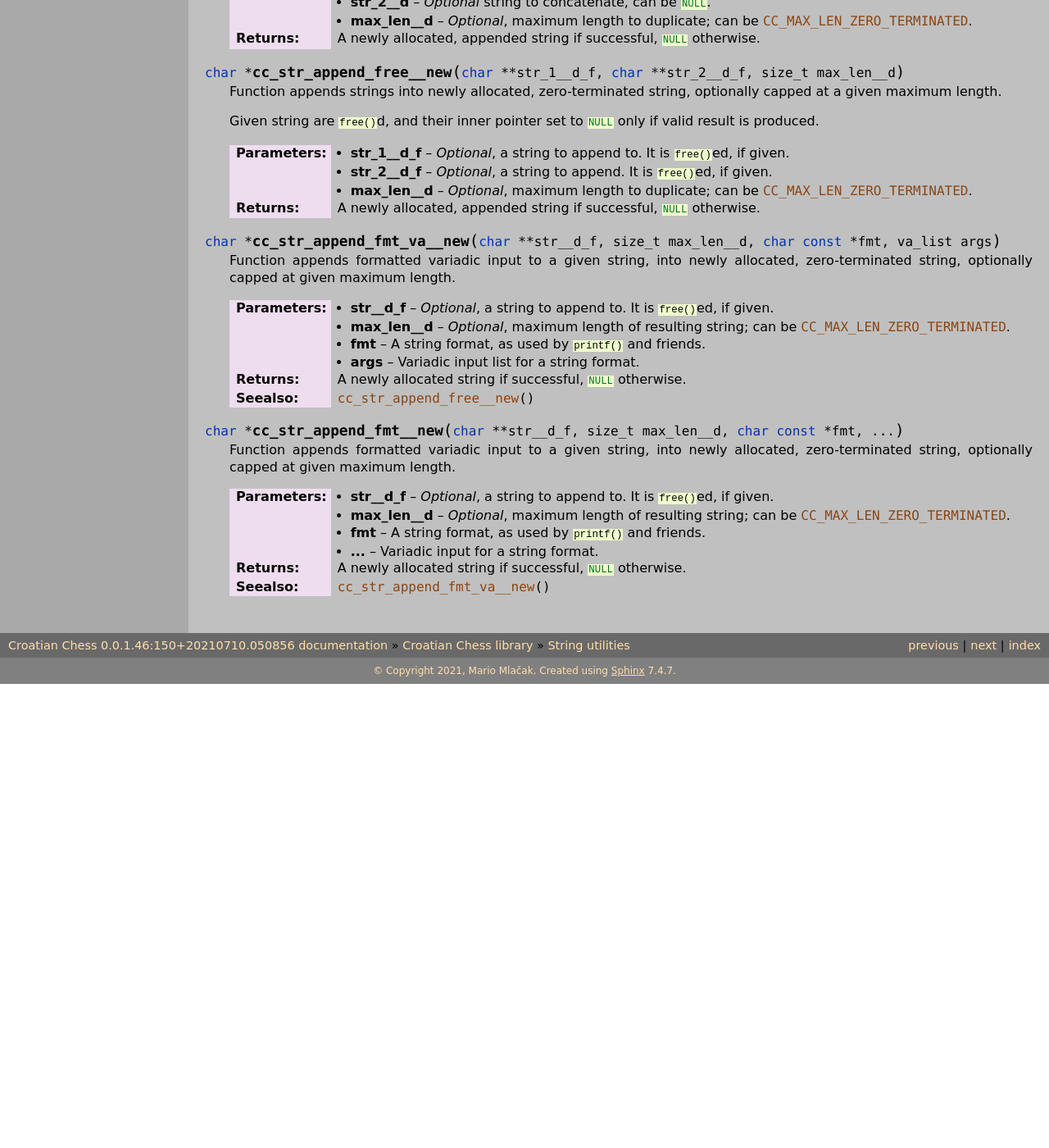
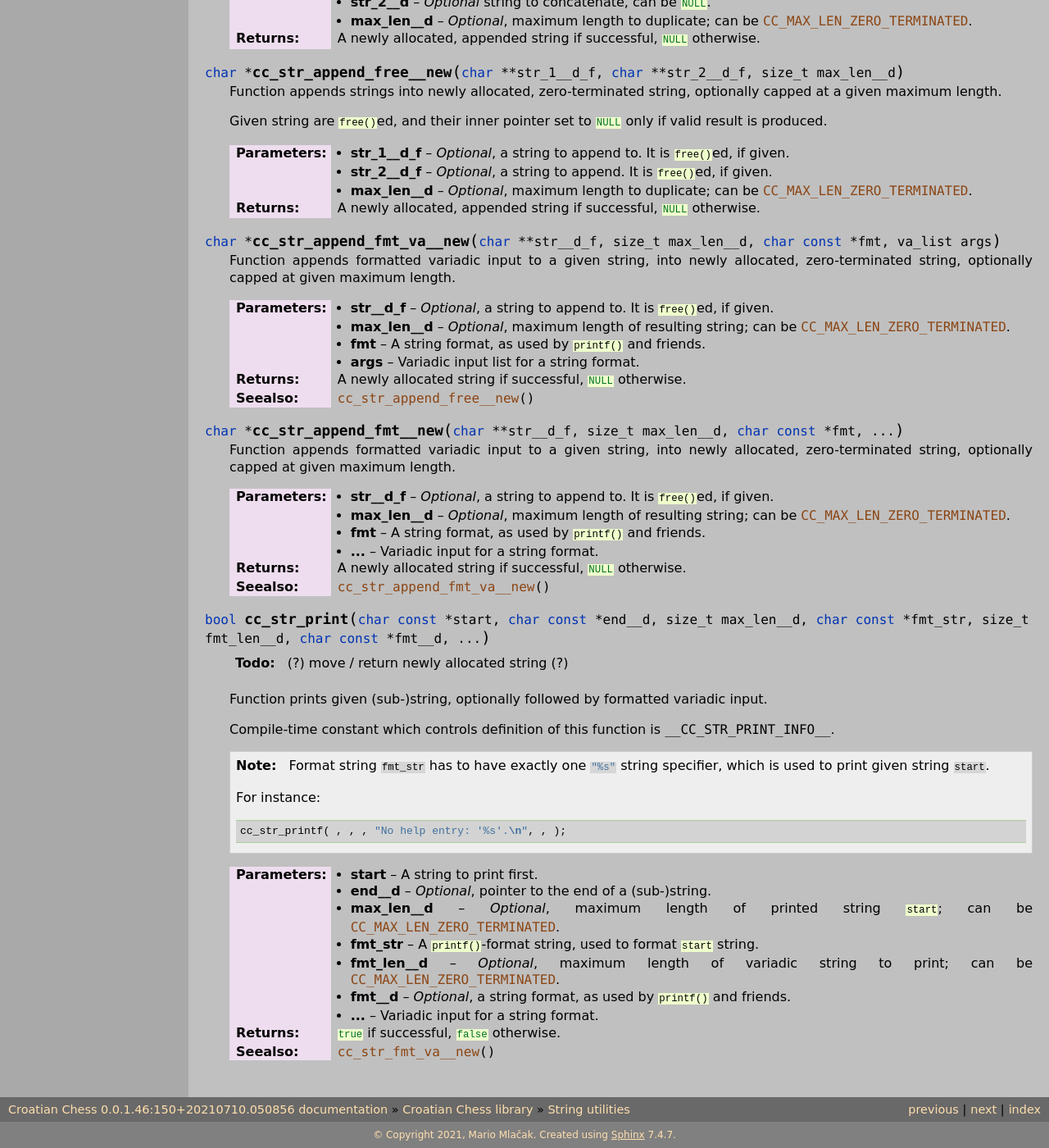
Before and after one commit to mmlacak/crochess, a Sphinx documentation site: the page built from docs/source/libcc/ccstrutils.rst, in a window 1280 px wide and 1400 px high, scrolled down 7458 px. Shown: the whole window at 82% size. Built offline with Sphinx 7.4.7, drawn with Linux system fonts in a browser that asks for light colours; before the commit the page ends 8292 px from its top, so only the background shows below that.

Commit message:
Documented cc_str_print().

```diff
--- a/docs/source/libcc/ccdefines.rst
+++ b/docs/source/libcc/ccdefines.rst
@@ -462,7 +462,8 @@ Debug
 
     Macro to call :c:`printf()`, depending on a compile-time constant.
 
-    Compile-time constant which controls definition of this macro is :c:`__CC_STR_PRINT_INFO__`.
+    Compile-time constant which controls definition of this macro is
+    :c:expr:`__CC_STR_PRINT_INFO__`.
 
     .. seealso::
 
--- a/docs/source/libcc/ccstrutils.rst
+++ b/docs/source/libcc/ccstrutils.rst
@@ -473,7 +473,7 @@ String utility functions
     Function appends strings into newly allocated, zero-terminated string,
     optionally capped at a given maximum length.
 
-    Given string are :c:`free()`\d, and their inner pointer set to
+    Given string are :c:`free()`\ed, and their inner pointer set to
     :c:`NULL` only if valid result is produced.
 
     :param str_1__d_f: *Optional*, a string to append to. It is :c:`free()`\ed, if given.
@@ -506,3 +506,37 @@ String utility functions
     :param ...: Variadic input for a string format.
     :returns: A newly allocated string if successful, :c:`NULL` otherwise.
     :seealso: :c:expr:`cc_str_append_fmt_va__new()`
+
+.. c:function:: bool cc_str_print( char const * start, char const * end__d, size_t max_len__d, char const * fmt_str, size_t fmt_len__d, char const * fmt__d, ... )
+
+    .. todo::
+
+        (?) move / return newly allocated string (?)
+
+    Function prints given (sub-)string, optionally followed by formatted
+    variadic input.
+
+    Compile-time constant which controls definition of this function is
+    :c:expr:`__CC_STR_PRINT_INFO__`.
+
+    .. note::
+
+        Format string :c:`fmt_str` has to have exactly one :c:`"%s"` string
+        specifier, which is used to print given string :c:`start`.
+
+        For instance:
+
+        .. code-block:: C
+            :force:
+
+            cc_str_printf( , , , "No help entry: '%s'.\n", , );
+
+    :param start: A string to print first.
+    :param end__d: *Optional*, pointer to the end of a (sub-)string.
+    :param max_len__d: *Optional*, maximum length of printed string :c:`start`; can be :c:expr:`CC_MAX_LEN_ZERO_TERMINATED`.
+    :param fmt_str: A :c:`printf()`\-format string, used to format :c:`start` string.
+    :param fmt_len__d: *Optional*, maximum length of variadic string to print; can be :c:expr:`CC_MAX_LEN_ZERO_TERMINATED`.
+    :param fmt__d: *Optional*, a string format, as used by :c:`printf()` and friends.
+    :param ...: Variadic input for a string format.
+    :returns: :c:`true` if successful, :c:`false` otherwise.
+    :seealso: :c:expr:`cc_str_fmt_va__new()`
```
